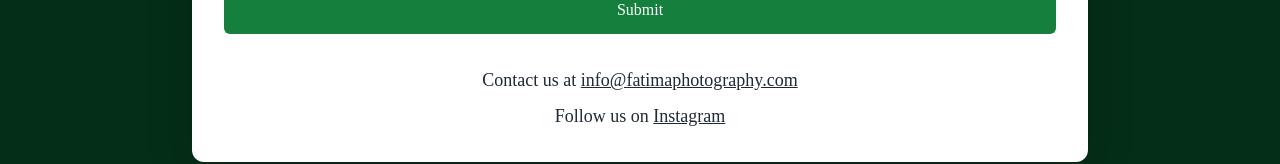
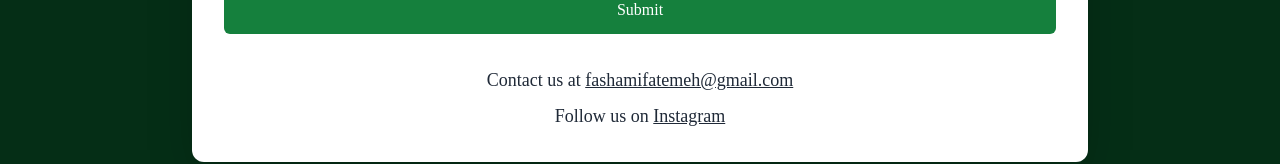
Before and after one commit to MatinDeevv/fatimaphotography, a Next.js app: page /investment in a window 1280 px wide. Shown: the part 3918-4082 px from the top of the page. Built offline with nearby package versions, Linux system fonts and the light colour scheme; a web font is replaced by a local one.

Commit message:
Added pictures

```diff
--- a/app/components/CompactContactSection.tsx
+++ b/app/components/CompactContactSection.tsx
@@ -246,8 +246,8 @@ const CompactContactSection: React.FC = () => {
               <option value="">Select Event Type</option>
               <option value="wedding">Wedding</option>
               <option value="engagement">Engagement</option>
-              <option value="portrait">Portrait</option>
-              <option value="corporate">Corporate</option>
+              <option value="prewedding">PreWedding</option>
+              <option value="maternity">Maternity</option>
               <option value="other">Other</option>
             </select>
           </div>
@@ -333,8 +333,8 @@ const CompactContactSection: React.FC = () => {
           transition={{ duration: 0.8, delay: 0.5 }}
         >
           {/* Add any additional contact information or links here */}
-          <p>Contact us at <a href="mailto:info@fatimaphotography.com" className="underline">info@fatimaphotography.com</a></p>
-          <p>Follow us on <a href="https://instagram.com/fatimaphotography" target="_blank" rel="noopener noreferrer" className="underline">Instagram</a></p>
+          <p>Contact us at <a href="mailto:fashamifatemeh@gmail.com" className="underline">fashamifatemeh@gmail.com</a></p>
+          <p>Follow us on <a href="https://instagram.com/fatimaphotography.ca" target="_blank" rel="noopener noreferrer" className="underline">Instagram</a></p>
         </motion.div>
       </motion.div>
     </section>
```
